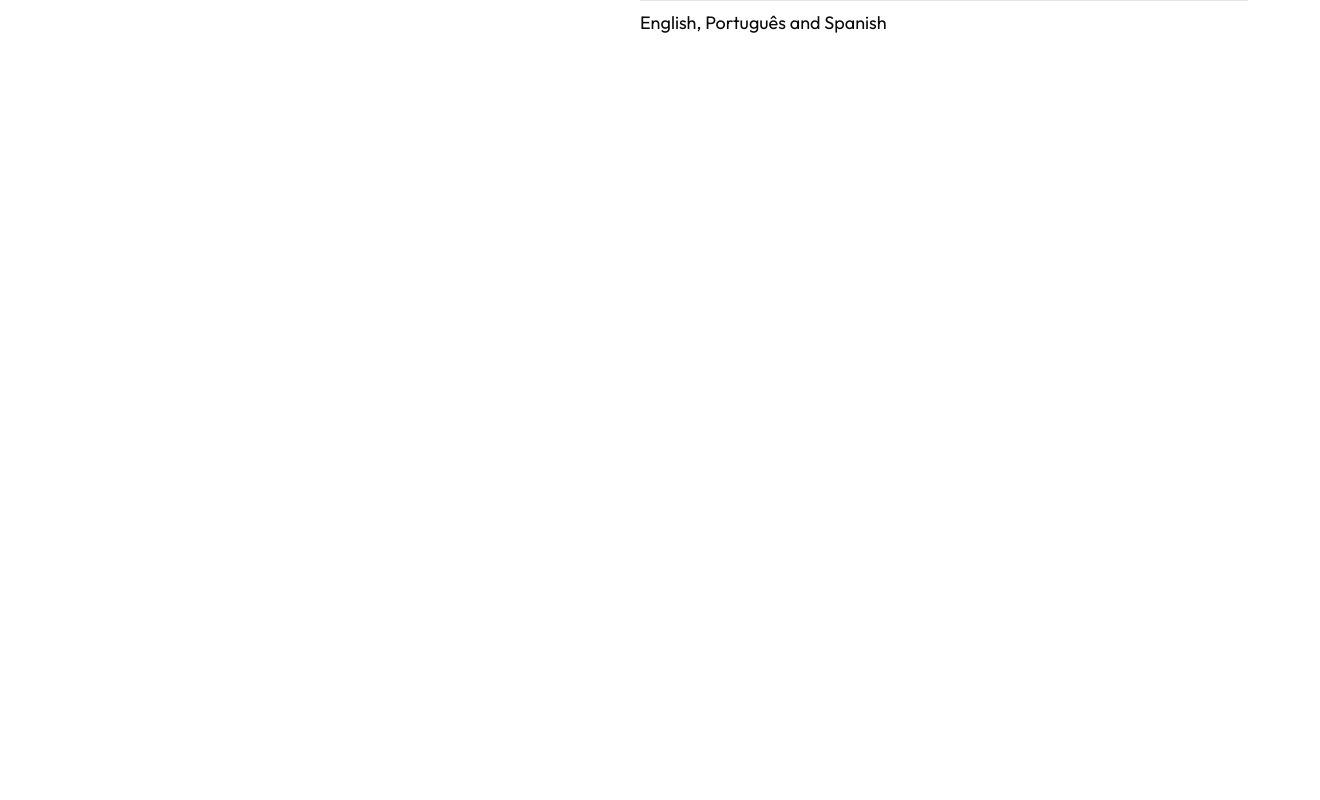
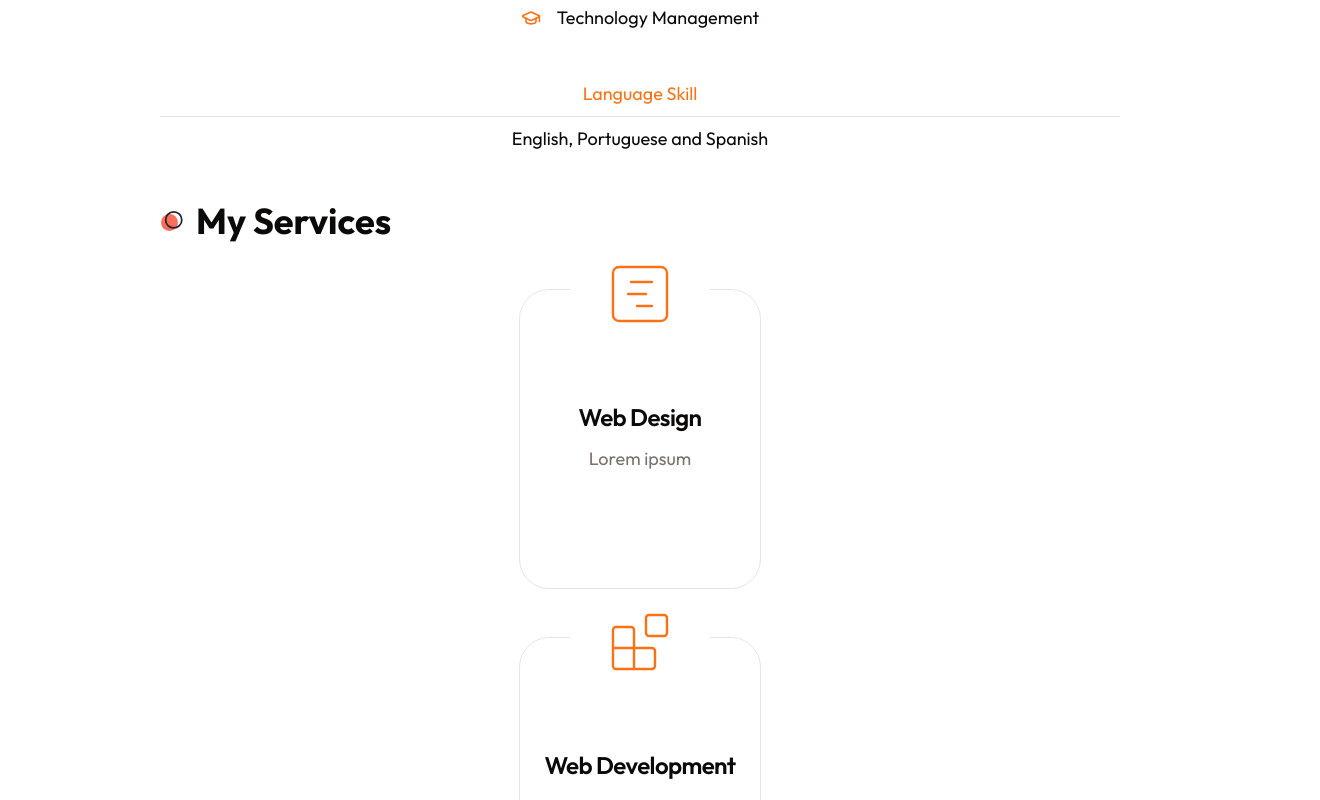
Before and after one commit to alexandre-brazil/alexandre, a Next.js app: page / in a window 1280 px wide. Shown: the part 1480-2280 px from the top of the page, 1320 px wide, since content can reach past the window. Built offline with nearby package versions, Linux system fonts and the light colour scheme.

Commit message:
feat: page services

```diff
--- a/app/about/page.jsx
+++ b/app/about/page.jsx
@@ -76,8 +76,8 @@ export default function About(){
             title: 'education',
             data:[
                 {
-                    curso: 'Information Technology Management',
-                    qualification: 'Developer Full Stack',
+                    universy: 'Information Technology Management',
+                    qualification: 'Bachelor',
                     years: '2018 - 2022'
                 },
                 {
@@ -93,12 +93,12 @@ export default function About(){
             data:[
                 {
                     company: 'Lekko Group',
-                    qualification: 'Software Engineer',
+                    role: 'Software Engineer',
                     years: '2023 - 2024'
                 },
                 {
-                    universy: 'Excellence Tecnologia',
-                    qualification: 'IT technical support officer',
+                    company: 'Excellence Tecnologia',
+                    role: 'IT technical support officer',
                     years: '2021 - 2022'
                 },
 
@@ -151,12 +151,101 @@ export default function About(){
                                     {/* Languagens */}
                                     <div className="text-primary">Language Skill</div>
                                     <div className="border-b border-border"></div>
-                                    <div>English, Português and Spanish</div>
+                                    <div>English, Portuguese and Spanish</div>
                                     </div>
                                     </div>
                                 </TabsContent>
-                                <TabsContent value='qualifications'>Qualifications</TabsContent>
-                                <TabsContent value='skills'>Skills</TabsContent>
+                                <TabsContent value='qualifications'>
+                                    <div>
+                                        <h3 className="h3 mb-8 text-center xl:text-left">My Awesome Journed</h3>
+                                        <div className="grid md:grid-cols-2 gap-y-8">
+                                            <div className="flex flex-col gap-y-6">
+                                                <div className="flex gap-x-4 items-center text-[22px] text-primary">
+                                                    <Briefcase/>
+                                                    <h4 className="capitalize font-mediumx">{getData(qualificationData, 'experience').title}</h4>
+                                                </div>
+                                                {/* list */}
+                                                <div className="flex flex-col gap-y-8">
+                                                    {getData(qualificationData, 'experience').data.map((item, index)=>{
+                                                        const {company, role, years} = item;
+                                                        return(
+                                                            <div className="flex gap-x-8  group relative" key={index}>
+                                                                <div className="h-[84px] w-[1px] bg-border relative ml-2"></div>
+                                                                <div className="w-[11px] h-[11px] rounded-full bg-primary absolute -left-[5px] group-hover:translate-y-[84px] transition-all duration-500"></div>
+                                                                <ul>
+                                                                <li  className="font-semibold text-xl leading-none mb-2 ">{company}</li>
+                                                                <li className="text-lg leading-none text-muted-foreground mb-4">{role}</li>
+                                                                <li className="text-base font-medium ">{years}</li>
+                                                                </ul>
+
+                                                            </div>
+                                                        )
+                                                    })}
+                                                </div>
+
+                                            </div>
+                                            {/* education */}
+                                            <div  className="flex flex-col gap-y-6">
+                                                <div className="flex gap-x-4 items-center text-[22px] text-primary">
+                                                    <GraduationCap size={28}/>
+                                                    <h4 className="capitalize font-mediumx">{getData(qualificationData, 'education').title}</h4>
+                                                </div>
+                                                {/* list */}
+                                                <div className="flex flex-col gap-y-8">
+                                                    {getData(qualificationData, 'education').data.map((item, index)=>{
+                                                        const {universy, qualification, years} = item;
+                                                        return(
+                                                            <div className="flex gap-x-8  group relative" key={index}>
+                                                                <div className="h-[84px] w-[1px] bg-border relative ml-2"></div>
+                                                                <div className="w-[11px] h-[11px] rounded-full bg-primary absolute -left-[5px] group-hover:translate-y-[84px] transition-all duration-500"></div>
+                                                                <ul>
+                                                                <li  className="font-semibold text-xl leading-none mb-2 ">{universy}</li>
+                                                                <li className="text-lg leading-none text-muted-foreground mb-4">{qualification}</li>
+                                                                <li className="text-base font-medium ">{years}</li>
+                                                                </ul>
+
+                                                            </div>
+                                                        )
+                                                    })}
+                                                </div>
+
+                                            </div>
+                                        </div>
+                                    </div>
+                                </TabsContent>
+                                <TabsContent value='skills'>
+                                <div className="text-center xl:text-left">
+                                        <h3  className="h3 mb-4">What I use Everyday </h3>
+                                        <div className="mb-16">
+                                            <h4 className="text-xl font-semibold mb-2">Skills</h4>
+                                            <div  className="border-b border-border mb-8"></div>
+                                                <div>
+                                                        {getData(skillDatas, 'skills').data.map((item, index)=>{
+                                                        const {pathImg} = item;
+                                                        return (
+                                                            <ul className="w-2/4 text-center xl:text-left mx-auto xl:mx-0" key={index}>
+                                                                <li className="font-medium">{pathImg}</li>
+                                                            </ul>
+                                                        )
+                                                        })}
+                                                </div>
+                                        </div>
+                                        <div>
+                                            <h4 className="text-xl font-semibold mb-2 xl:text-left">Tools</h4>
+                                            <div className="border-b border-border"></div>
+                                            <div className="flex gap-x-8 justify-center xl:justify-start">
+                                                {getData(skillDatas, 'tools').data.map((item, index)=>{
+                                                    const {pathImg} = item;
+                                                    return(
+                                                        <ul className="mt-3" key={index}>
+                                                            <li><img src={pathImg} width={48} height={48} alt="" priority /></li>
+                                                        </ul>
+                                                    )
+                                                })}
+                                            </div>
+                                        </div>
+                                    </div>
+                                </TabsContent>
                             </div>
                         </Tabs>
                     </div>
--- a/app/page.jsx
+++ b/app/page.jsx
@@ -1,12 +1,14 @@
 // Components
 import Hero from "@/components/Hero";
 import About from "./about/page";
+import Services from "@/components/Service";
 
 export default function Home() {
   return (
     <main>
       <Hero/>
       <About/>
+      <Services/>
     </main>
   );
 }
--- /dev/null
+++ b/components/Service.jsx
@@ -0,0 +1,48 @@
+import React from "react";
+import { GanttChartSquare, Blocks, Gem } from 'lucide-react';
+import {Card, CardContent, CardDescription, CardHeader, CardTitle} from '@/components/ui/card';
+
+export default function Services(){
+
+    const servicesData = [
+        {
+            icon: <GanttChartSquare size={72} strokeWidth={0.8} />,
+            title: 'Web Design',
+            description: 'Lorem ipsum'
+        },
+        {
+            icon: <Blocks size={72} strokeWidth={0.8} />,
+            title: 'Web Development',
+            description: 'Lorem ipsum'
+        },
+        {
+            icon: <Gem size={72} strokeWidth={0.8} />,
+            title: 'App Development',
+            description: 'Lorem ipsum'
+        },
+    ]
+
+    return(
+        <section className="mb-12 xl:mb-36 mx-auto">
+            <div className="container mx-auto">
+                <h2 className="section-title mb-12 xl:mb-24 text-center ">My Services</h2>
+                <div className="grid xl:grid-cols-3 justify-center gap-y-12 xl:gap-y-24">
+                {servicesData.map((item, index)=>{
+                    const {icon, title, description} = item;
+                    return(
+                        <Card className='w-full max-w-[424px] h-[300px] flex flex-col pt-16 pb-10 justify-center items-center relative gap-x-3' key={index}>
+                            <CardHeader className='text-primary absolute -top-[60px]'>
+                            <div className="w-[140px] h-[80px] flex justify-center items-center bg-white dark:bg-background ">{icon}</div>
+                            </CardHeader>
+                            <CardContent className='text-center'>
+                                <CardTitle className='mb-4'>{title}</CardTitle>
+                                <CardDescription className='text-lg'>{description}</CardDescription>
+                            </CardContent>
+                        </Card>
+                    )
+                })}
+            </div>
+            </div>
+        </section>
+    )
+}
--- a/components/ui/card.jsx
+++ b/components/ui/card.jsx
@@ -5,7 +5,7 @@ import { cn } from "@/lib/utils"
 const Card = React.forwardRef(({ className, ...props }, ref) => (
   <div
     ref={ref}
-    className={cn("rounded-lg border bg-card text-card-foreground shadow-sm", className)}
+    className={cn("rounded-[30px] border bg-background text-card-foreground", className)}
     {...props} />
 ))
 Card.displayName = "Card"
--- a/tailwind.config.js
+++ b/tailwind.config.js
@@ -12,9 +12,12 @@ module.exports = {
     container: {
       center: true,
       padding: "2rem",
-      screens: {
-        "2xl": "1400px",
-      },
+    },
+    screens: {
+      sm: '640px',
+      md: '768px',
+      lg: '1024px',
+      xl: '1400px',
     },
     extend: {
       colors: {
```
